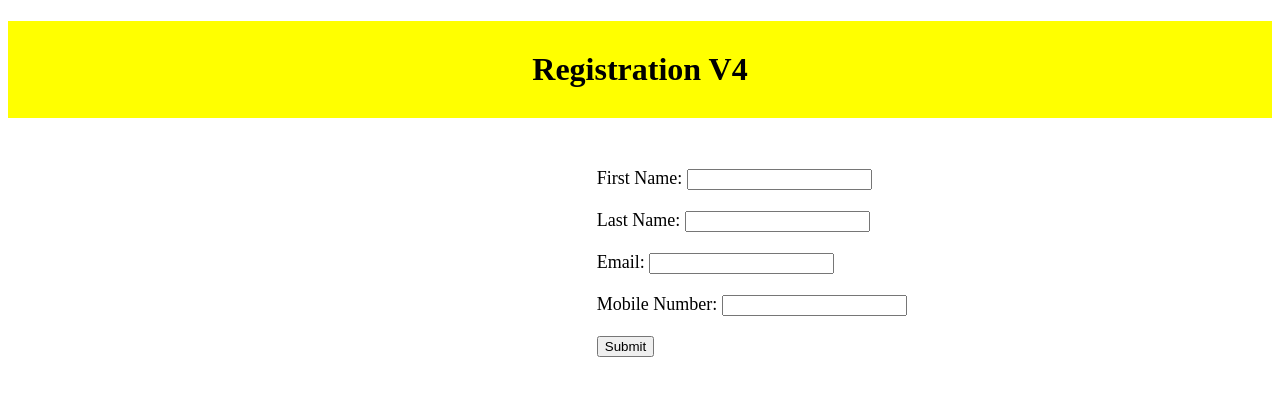
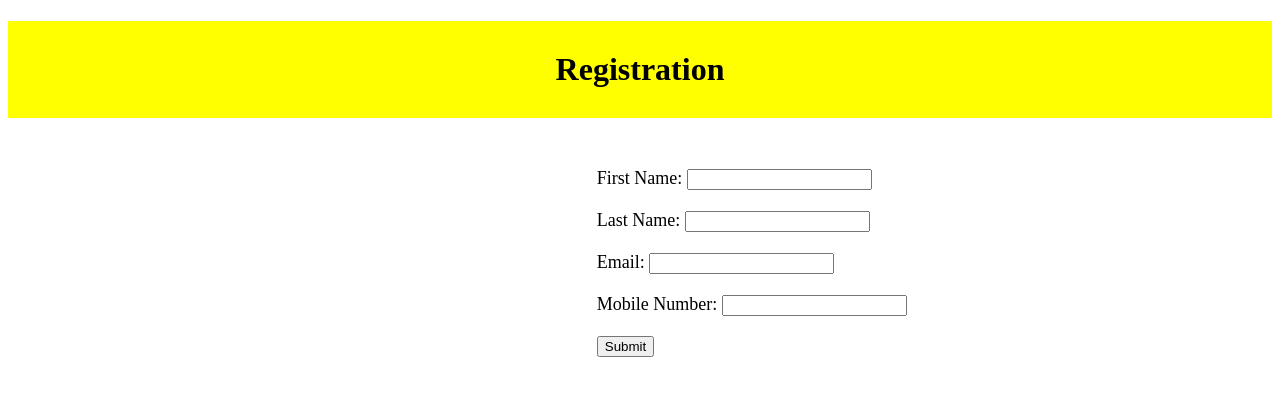
Before and after one commit to saisantu02/sample-nextjs, a Next.js app: page / in a window 1280 px wide. Shown: the top 396 px of the page. Built offline with nearby package versions, Linux system fonts and the light colour scheme.

Commit message:
Re run commit

```diff
--- a/src/header.js
+++ b/src/header.js
@@ -3,7 +3,7 @@ import React from "react";
 const Header= ()=>{
     return(
         <>
-        <h1 style={{backgroundColor:"yellow", textAlign: "center",padding: 30, marginBottom: 50}}>Registration V4</h1>
+        <h1 style={{backgroundColor:"yellow", textAlign: "center",padding: 30, marginBottom: 50}}>Registration</h1>
         </>
     )
 }
```
